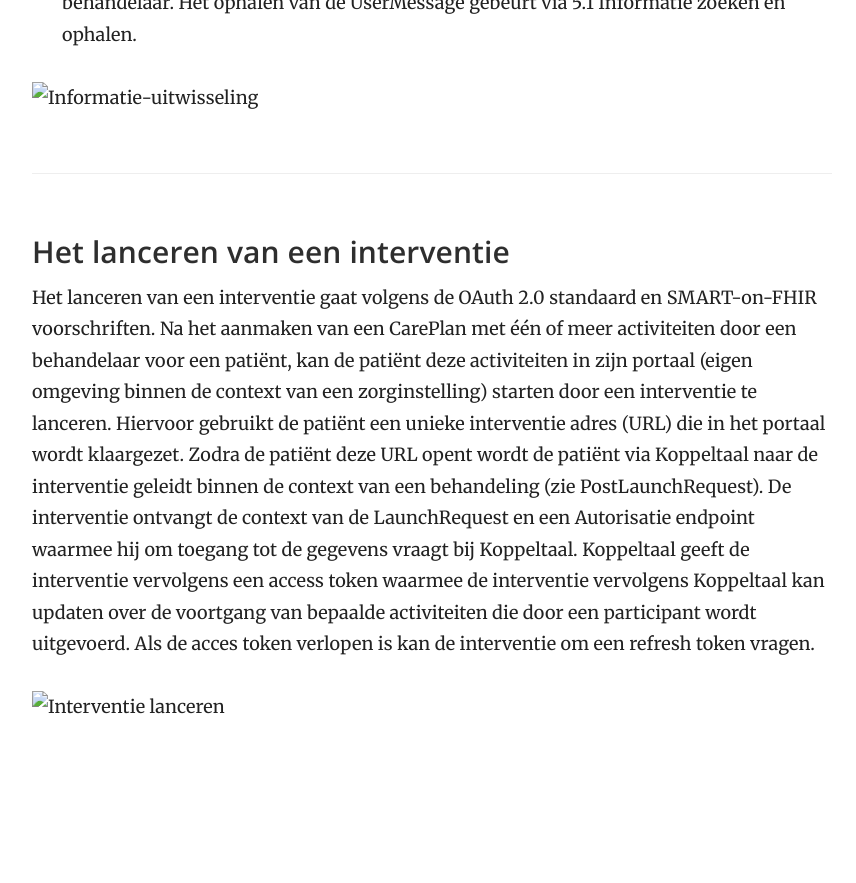
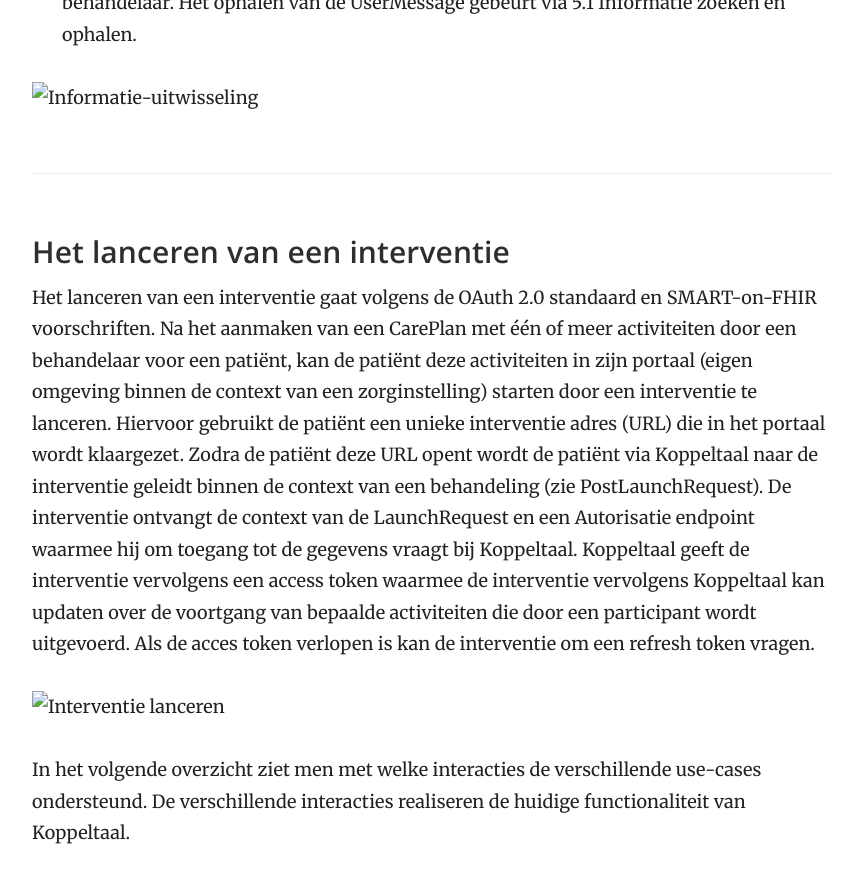
Before and after one commit to Koppeltaal/Koppeltaal-Documentation, a Jekyll site: the page built from informatiesystemen-architectuur.md, in a window 1280 px wide and 900 px high, scrolled down 15360 px. Shown: the top 883 px of the window, without its empty margins (358-1214 px from the left). Built offline with Jekyll 4.4.1, drawn with Linux system fonts in a browser that asks for light colours; before the commit the page ends 16134 px from its top, so only the background shows below that.

Commit message:
GitBook: [master] one page modified

```diff
--- a/informatiesystemen-architectuur.md
+++ b/informatiesystemen-architectuur.md
@@ -299,3 +299,5 @@ Als voorbeeld, een patiënt heeft een specifieke vraag over een behandeling aan
 Het lanceren van een interventie gaat volgens de OAuth 2.0 standaard en SMART-on-FHIR voorschriften. Na het aanmaken van een CarePlan met één of meer activiteiten door een behandelaar voor een patiënt, kan de patiënt deze activiteiten in zijn portaal \(eigen omgeving binnen de context van een zorginstelling\) starten door een interventie te lanceren. Hiervoor gebruikt de patiënt een unieke interventie adres \(URL\) die in het portaal wordt klaargezet. Zodra de patiënt deze URL opent wordt de patiënt via Koppeltaal naar de interventie geleidt binnen de context van een behandeling \(zie PostLaunchRequest\). De interventie ontvangt de context van de LaunchRequest en een Autorisatie endpoint waarmee hij om toegang tot de gegevens vraagt bij Koppeltaal. Koppeltaal geeft de interventie vervolgens een access token waarmee de interventie vervolgens Koppeltaal kan updaten over de voortgang van bepaalde activiteiten die door een participant wordt uitgevoerd. Als de acces token verlopen is kan de interventie om een refresh token vragen.
 
 ![Interventie lanceren](.gitbook/assets/13.jpeg)
+
+In het volgende overzicht ziet men met welke interacties de verschillende use-cases ondersteund. De verschillende interacties realiseren de huidige functionaliteit van Koppeltaal.
```
